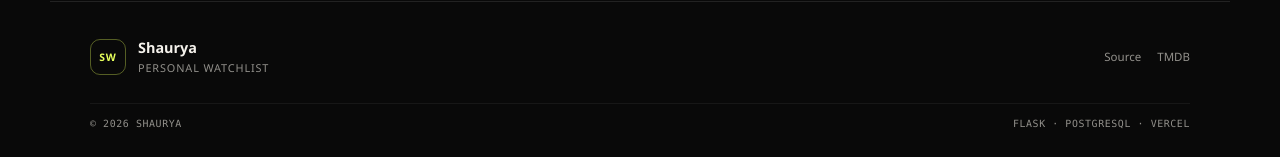
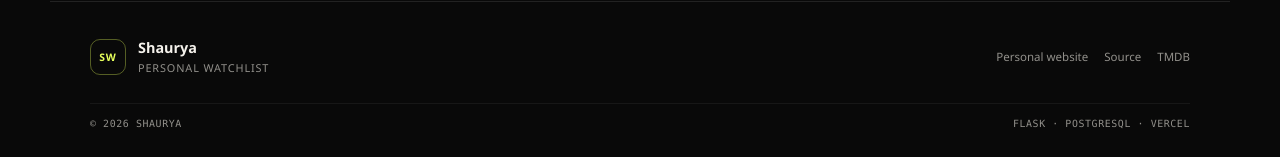
Before and after one commit to icecold009/movie-tracker, a Flask app: page /login in a window 1280 px wide. Shown: the part 799-956 px from the top of the page. Run offline with Flask 3, Linux system fonts and the light colour scheme; parts of the project's set-up code (start-up, migrations or seed data) failed here and were passed over.

Commit message:
feat: add personal website footer

```diff
--- a/templates/login.html
+++ b/templates/login.html
@@ -47,6 +47,7 @@
                 <div><strong>Shaurya</strong><span>Personal watchlist</span></div>
             </div>
             <div class="footer-links">
+                <a href="https://shauryasaria.me" target="_blank" rel="noopener noreferrer">Personal website</a>
                 <a href="https://github.com/icecold009/movie-tracker" target="_blank" rel="noopener noreferrer">Source</a>
                 <a href="https://www.themoviedb.org/" target="_blank" rel="noopener noreferrer">TMDB</a>
             </div>
```
